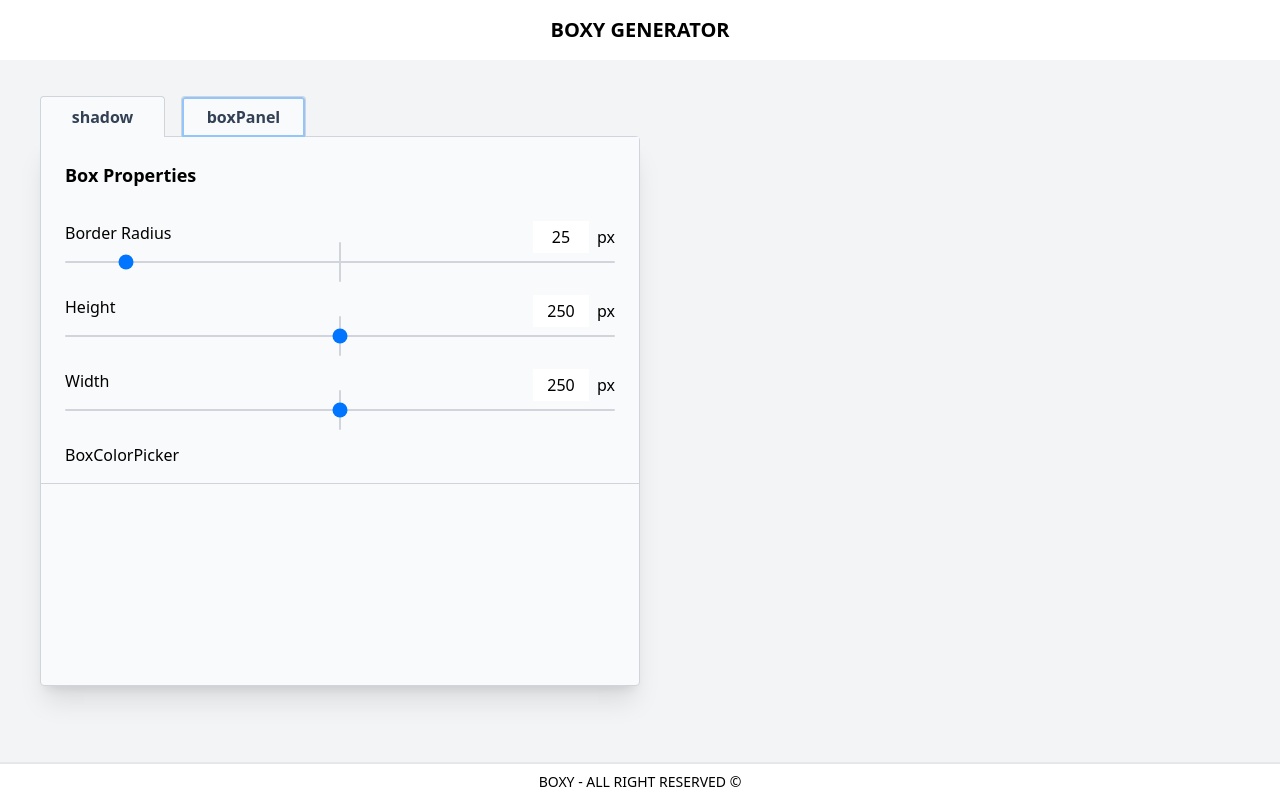
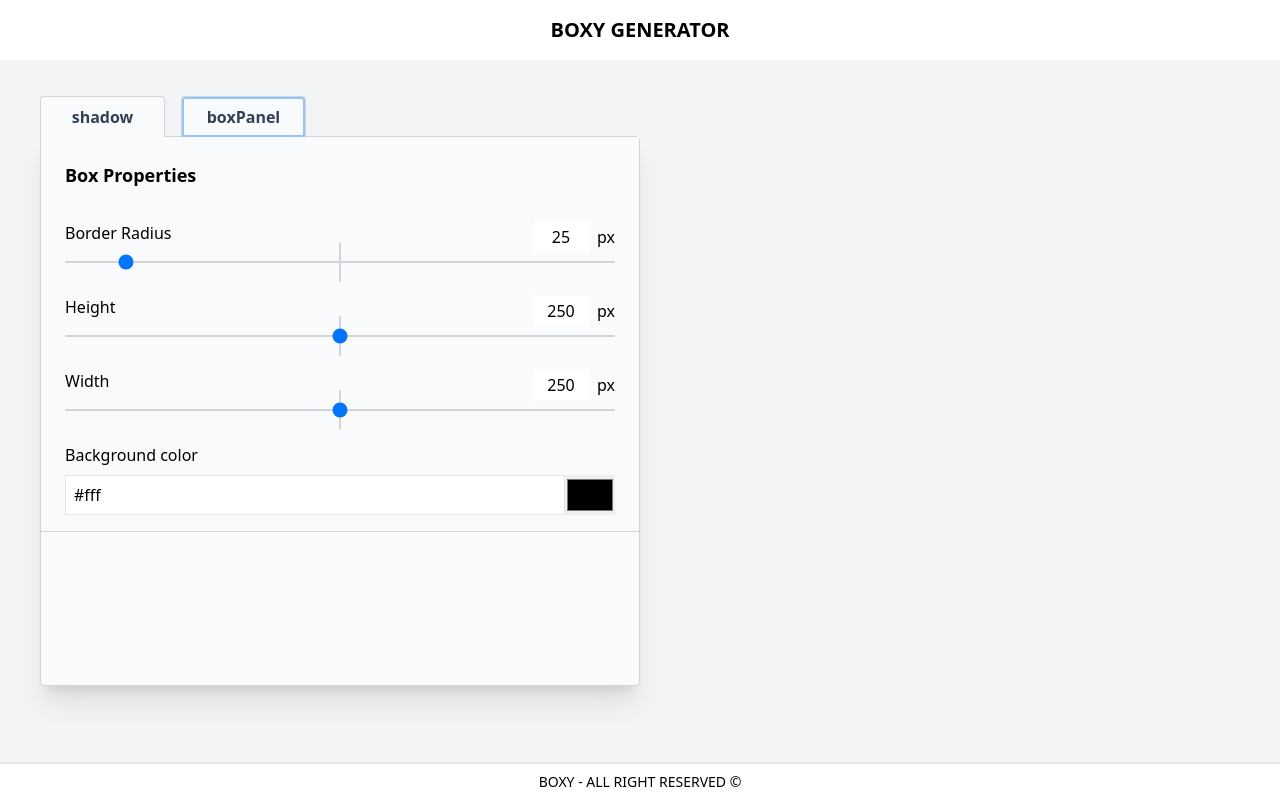
Before and after one commit to MaxMasse31/boxyProject, a React (Vite) app: page / in a window 1280 px wide. Both pictures are taken after a click on the button "boxPanel". Built offline with nearby package versions, Linux system fonts and the light colour scheme.

Commit message:
ajout de l'input color + config avec le dispatch updateBoxeValue

```diff
--- a/src/Layouts/BoxPanel/BoxColorPicker.jsx
+++ b/src/Layouts/BoxPanel/BoxColorPicker.jsx
@@ -1,7 +1,39 @@
-import React from 'react'
+import React from "react";
+import { useDispatch } from "react-redux";
+import { updateBoxeValue } from "../../features/boxProperties";
 
-export default function BoxColorPicker() {
+export default function BoxColorPicker({ inputData }) {
+  const dispatch = useDispatch();
+
+  function handleInputs(e) {
+    dispatch(
+      updateBoxeValue({
+        inputNumber: inputData.inputNumber,
+        value: e.target.value,
+      })
+    );
+  }
+
   return (
-    <div>BoxColorPicker</div>
-  )
+    <div className="mt-3">
+      {/* destructuring avec props InputData */}
+      <p>{inputData.name} </p>
+
+      <div className="flex mt-2">
+        <input
+          value={inputData.value}
+          onChange={handleInputs}
+          className="flex-grow border py-1 px-2 focus:outline-1 outline-grey-400"
+          type="text"
+        />
+
+        <input
+          className="cursor-pointer h-[40px]"
+          type="color"
+          value={inputData.value}
+          onChange={handleInputs}
+        />
+      </div>
+    </div>
+  );
 }
```
